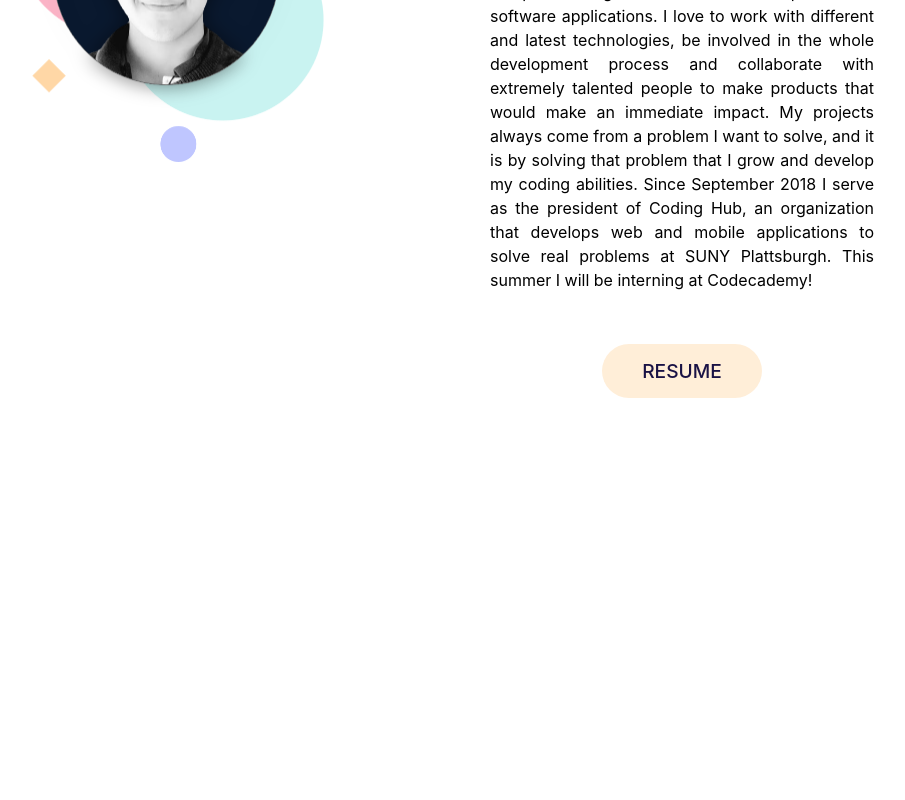
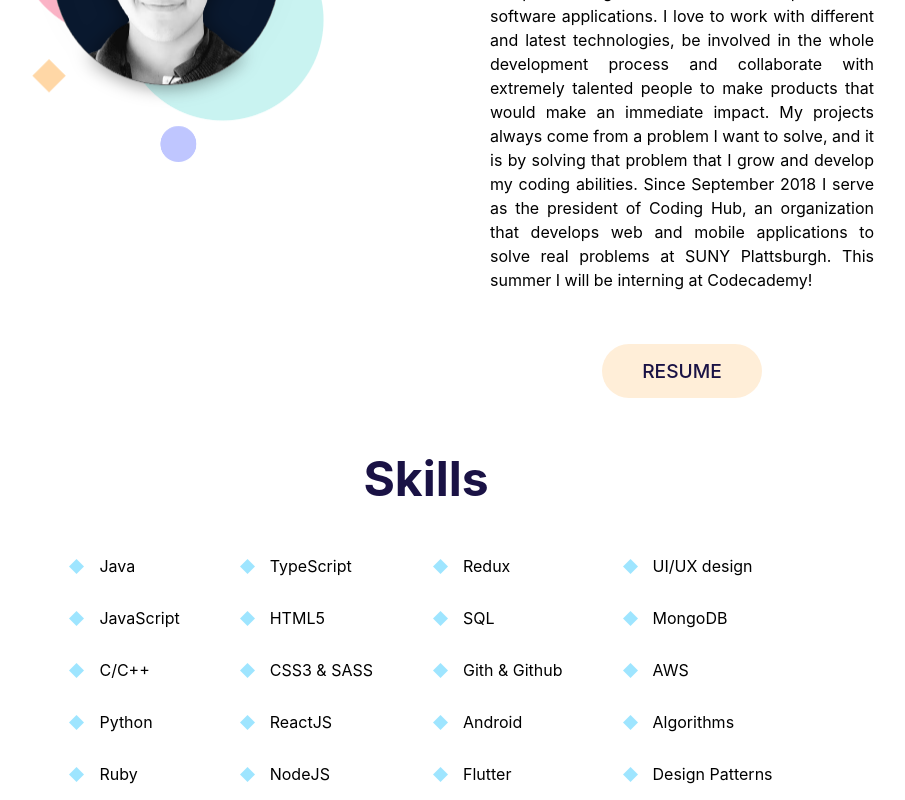
Before and after one commit to gonzen2310/portfolio-gonchi, a React (Create React App) app: page / in a window 1280 px wide. Shown: the part 1212-2012 px from the top of the page, without its empty margins (214-1119 px from the left). Before the commit the page ends 1629 px from the top, so only its background shows below. Built offline with nearby package versions, Linux system fonts and the light colour scheme.

Commit message:
Add skills section

```diff
--- a/src/App.tsx
+++ b/src/App.tsx
@@ -1,5 +1,4 @@
 import React from "react";
-import logo from "./logo.svg";
 import "./App.css";
 
 import Landing from "./components/Landing";
--- /dev/null
+++ b/src/components/About/Skills/index.tsx
@@ -0,0 +1,44 @@
+import React from "react";
+import styles from "./styles.module.css";
+import bulletIcon from "../../../assets/bullet-icon.svg";
+
+interface SkillsColumnProps {
+	skills: Array<string>;
+}
+
+const SkillsColumn: React.FC<SkillsColumnProps> = ({ skills }) => {
+	const skillsList = skills.map(skill => (
+		<div key={skill} className={styles.bullet}>
+			<img src={bulletIcon} alt="bullet" /> <p>{skill}</p>
+		</div>
+	));
+
+	return <div>{skillsList}</div>;
+};
+
+const Skills: React.FC = () => {
+	const column1 = ["Java", "JavaScript", "C/C++", "Python", "Ruby"];
+	const column2 = ["TypeScript", "HTML5", "CSS3 & SASS", "ReactJS", "NodeJS"];
+	const column3 = ["Redux", "SQL", "Gith & Github", "Android", "Flutter"];
+	const column4 = [
+		"UI/UX design",
+		"MongoDB",
+		"AWS",
+		"Algorithms",
+		"Design Patterns"
+	];
+
+	return (
+		<div className={styles.skills}>
+			<h1 className={styles.title}>Skills</h1>
+			<div className={styles["skills-container"]}>
+				<SkillsColumn skills={column1} />
+				<SkillsColumn skills={column2} />
+				<SkillsColumn skills={column3} />
+				<SkillsColumn skills={column4} />
+			</div>
+		</div>
+	);
+};
+
+export default Skills;
--- /dev/null
+++ b/src/components/About/Skills/styles.module.css
@@ -0,0 +1,33 @@
+.skills {
+	display: flex;
+	flex-direction: column;
+	grid-column: 2;
+}
+
+.bullet {
+	display: flex;
+	align-items: center;
+}
+
+.bullet img {
+	margin-right: 15px;
+	width: 15px;
+}
+
+.title {
+	font-size: 3em;
+	color: #1a1245;
+}
+
+.skills-container {
+	display: flex;
+	margin: 0 auto;
+}
+
+.skills-container div {
+	margin-right: 30px;
+}
+
+.skills-container div:last-child {
+	margin-right: 0px;
+}
--- a/src/components/About/index.tsx
+++ b/src/components/About/index.tsx
@@ -4,13 +4,14 @@ import handImg from "../../assets/hand-img.svg";
 import styles from "./styles.module.css";
 
 import Button from "../Button";
+import Skills from "./Skills";
 
 const About: React.FC = () => {
 	return (
 		<div className={styles.about}>
 			<section className={styles.container}>
 				<div className={styles["left-container"]}>
-					<img src={aboutPhoto} alt="Photo of Gonzalo Reyes" />
+					<img src={aboutPhoto} alt="Gonzalo Reyes Profile" />
 				</div>
 				<div className={styles["right-container"]}>
 					<p>
@@ -33,6 +34,7 @@ const About: React.FC = () => {
 					<Button text="Resume" />
 				</div>
 			</section>
+			<Skills />
 		</div>
 	);
 };
```
Also changed, not shown: src/assets/bullet-icon.svg (added).
